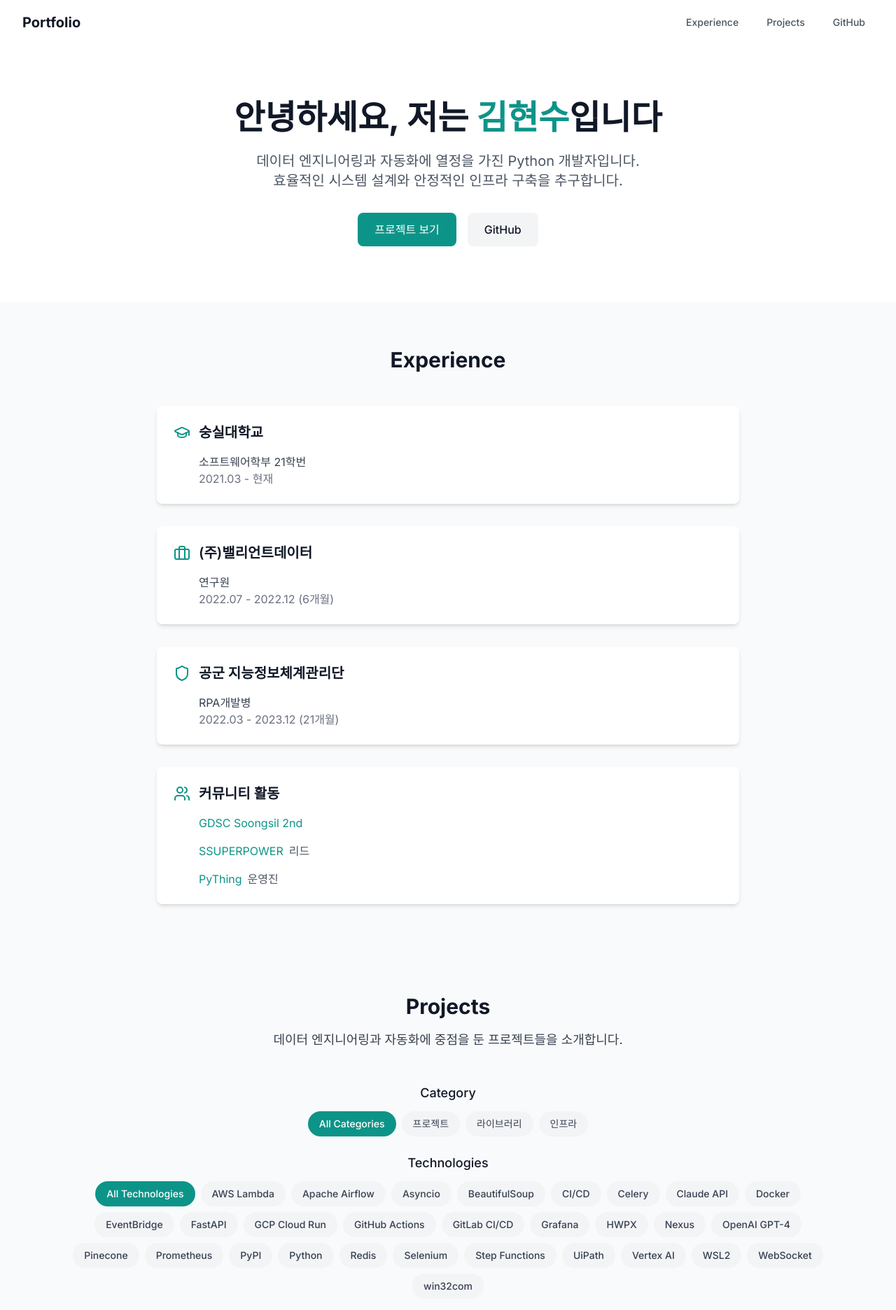
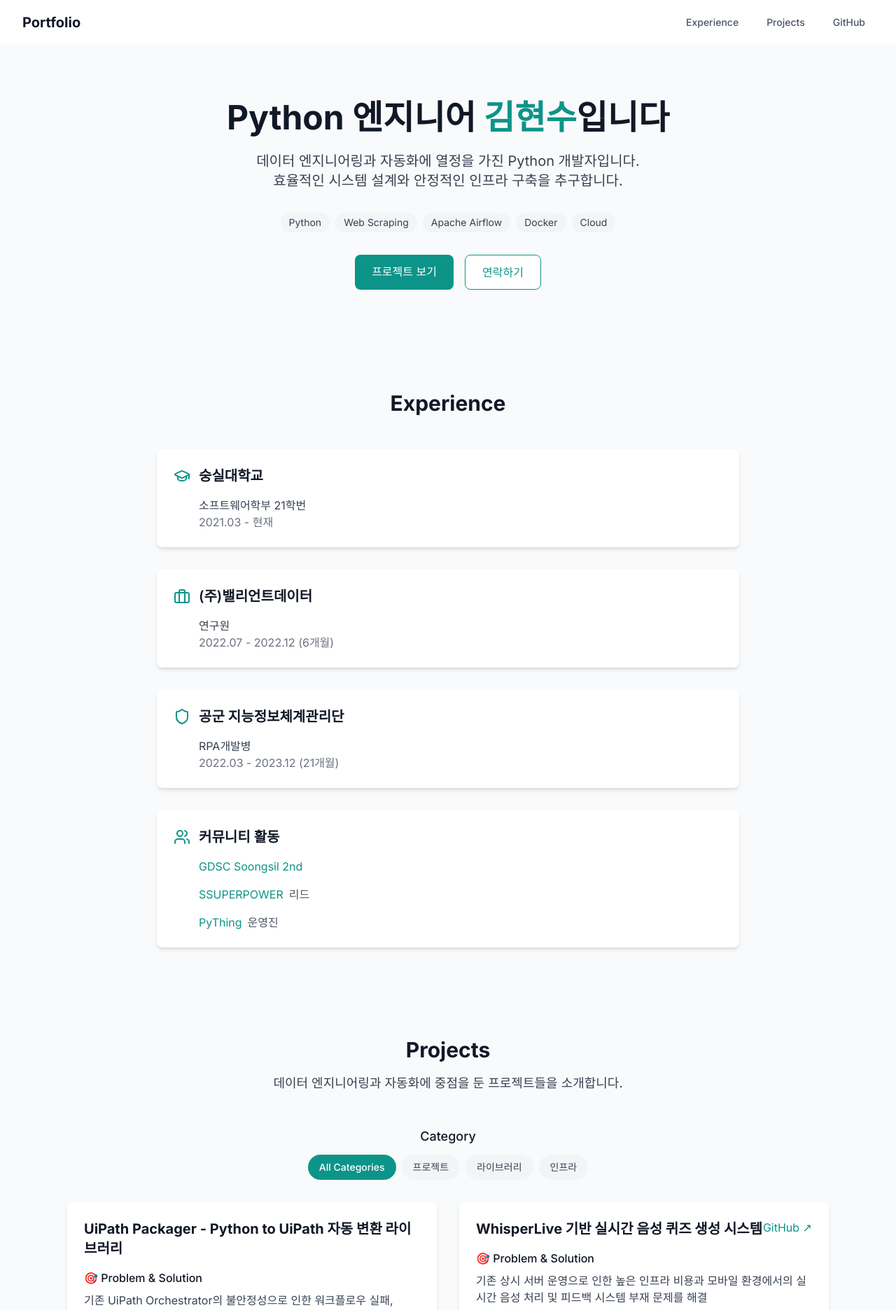
Before and after one commit to rover0811/rover0811.github.io, a React (Vite) app: page / in a window 1280 px wide. Shown: the top 1872 px of the page at 70% size. Built offline with nearby package versions, Linux system fonts and the light colour scheme.

Commit message:
[Fix] fix hero

```diff
--- a/src/components/Hero.tsx
+++ b/src/components/Hero.tsx
@@ -2,30 +2,34 @@ import React from 'react';
 
 const Hero: React.FC = () => {
   return (
-    <section className="bg-white py-20">
+    <section id="hero" className="py-20 bg-gray-50">
       <div className="max-w-4xl mx-auto px-4 sm:px-6 lg:px-8 text-center">
         <h1 className="text-4xl sm:text-5xl font-bold text-gray-900 mb-6">
-          안녕하세요, 저는 <span className="text-teal-600">김현수</span>입니다
+          Python 엔지니어 <span className="text-teal-600">김현수</span>입니다
         </h1>
-        <p className="text-xl text-gray-600 mb-8">
-          데이터 엔지니어링과 자동화에 열정을 가진 Python 개발자입니다.
-          <br />
-          효율적인 시스템 설계와 안정적인 인프라 구축을 추구합니다.
+        <p className="text-xl text-gray-700 mb-8">
+        데이터 엔지니어링과 자동화에 열정을 가진 Python 개발자입니다.<br />
+        효율적인 시스템 설계와 안정적인 인프라 구축을 추구합니다.
         </p>
-        <div className="flex justify-center space-x-4">
+        <div className="flex flex-wrap justify-center gap-2 mb-8">
+          <span className="px-3 py-1 bg-gray-100 text-gray-700 rounded-full text-sm">Python</span>
+          <span className="px-3 py-1 bg-gray-100 text-gray-700 rounded-full text-sm">Web Scraping</span>
+          <span className="px-3 py-1 bg-gray-100 text-gray-700 rounded-full text-sm">Apache Airflow</span>
+          <span className="px-3 py-1 bg-gray-100 text-gray-700 rounded-full text-sm">Docker</span>
+          <span className="px-3 py-1 bg-gray-100 text-gray-700 rounded-full text-sm">Cloud</span>
+        </div>
+        <div className="flex justify-center gap-4">
           <a
             href="#projects"
-            className="bg-teal-600 text-white px-6 py-3 rounded-lg font-medium hover:bg-teal-700 transition-colors"
+            className="px-6 py-3 bg-teal-600 text-white rounded-lg hover:bg-teal-700 transition-colors"
           >
             프로젝트 보기
           </a>
           <a
-            href="https://github.com/rover0811"
-            target="_blank"
-            rel="noopener noreferrer"
-            className="bg-gray-100 text-gray-900 px-6 py-3 rounded-lg font-medium hover:bg-gray-200 transition-colors"
+            href="#contact"
+            className="px-6 py-3 bg-white text-teal-600 border border-teal-600 rounded-lg hover:bg-teal-50 transition-colors"
           >
-            GitHub
+            연락하기
           </a>
         </div>
       </div>
--- a/src/components/Projects.tsx
+++ b/src/components/Projects.tsx
@@ -229,25 +229,13 @@ const categories = ['프로젝트', '라이브러리', '인프라'] as const;
 
 const Projects: React.FC = () => {
   const [selectedCategory, setSelectedCategory] = useState<string | null>(null);
-  const [selectedTech, setSelectedTech] = useState<string | null>(null);
 
-  // 모든 프로젝트에서 사용된 기술 스택을 추출하고 중복 제거
-  const allTechnologies = useMemo(() => {
-    const techSet = new Set<string>();
-    projectsData.forEach(project => {
-      project.technologies.forEach(tech => techSet.add(tech));
-    });
-    return Array.from(techSet).sort();
-  }, []);
-
-  // 선택된 범주와 기술에 따라 프로젝트 필터링
+  // 선택된 범주에 따라 프로젝트 필터링
   const filteredProjects = useMemo(() => {
     return projectsData.filter(project => {
-      const matchesCategory = !selectedCategory || project.category === selectedCategory;
-      const matchesTech = !selectedTech || project.technologies.includes(selectedTech);
-      return matchesCategory && matchesTech;
+      return !selectedCategory || project.category === selectedCategory;
     });
-  }, [selectedCategory, selectedTech]);
+  }, [selectedCategory]);
 
   return (
     <section id="projects" className="py-16">
@@ -289,36 +277,6 @@ const Projects: React.FC = () => {
             ))}
           </div>
         </div>
-
-        {/* 기술 스택 필터 */}
-        <div>
-          <h3 className="text-lg font-medium text-gray-900 mb-3 text-center">Technologies</h3>
-          <div className="flex flex-wrap gap-2 justify-center">
-            <button
-              onClick={() => setSelectedTech(null)}
-              className={`px-4 py-2 rounded-full text-sm font-medium transition-colors ${
-                !selectedTech
-                  ? 'bg-teal-600 text-white'
-                  : 'bg-gray-100 text-gray-700 hover:bg-gray-200'
-              }`}
-            >
-              All Technologies
-            </button>
-            {allTechnologies.map(tech => (
-              <button
-                key={tech}
-                onClick={() => setSelectedTech(tech)}
-                className={`px-4 py-2 rounded-full text-sm font-medium transition-colors ${
-                  selectedTech === tech
-                    ? 'bg-teal-600 text-white'
-                    : 'bg-gray-100 text-gray-700 hover:bg-gray-200'
-                }`}
-              >
-                {tech}
-              </button>
-            ))}
-          </div>
-        </div>
       </div>
 
       <div className="grid grid-cols-1 md:grid-cols-2 gap-8 max-w-6xl mx-auto px-4 sm:px-6 lg:px-8">
```
